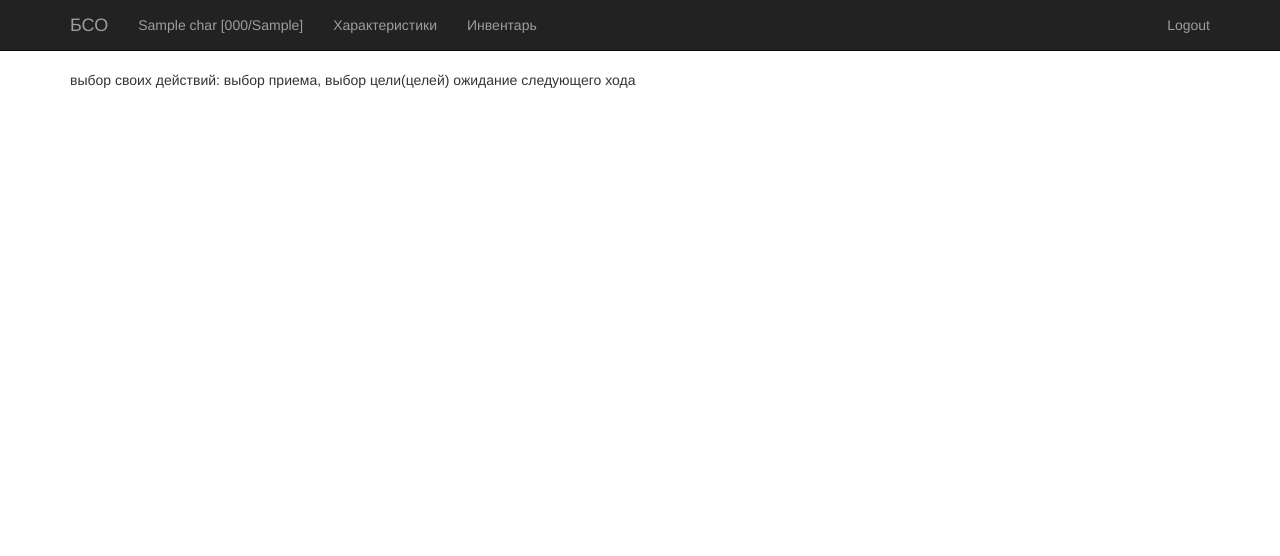
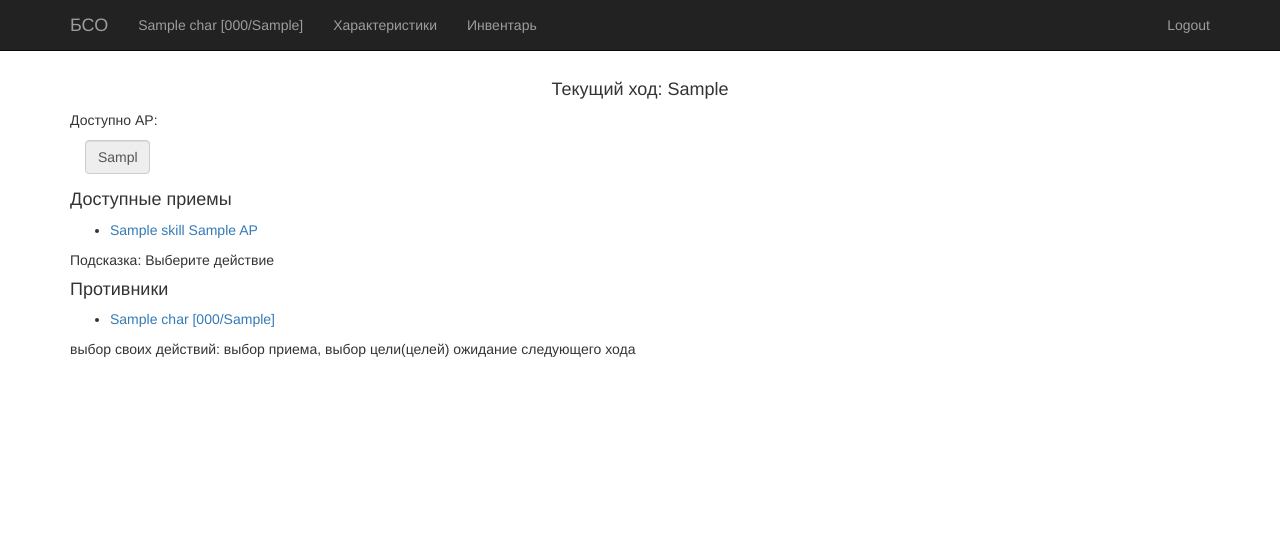
Before and after one commit to qs/deathtower, a Python web app: template templates/battle.html in a window 1280 px wide. Shown: the top 556 px of the page. Run offline with Jinja, Linux system fonts and the light colour scheme; the template is opened without the code that fills it: most values are stand-ins (such as "Sample title", 1, 10 or a date in 2020); some libraries are stand-ins or nearby versions.

Commit message:
battle template

```diff
--- a/templates/battle.html
+++ b/templates/battle.html
@@ -4,8 +4,97 @@
 
 
 {% block content %}
+<h4 class="text-center">Текущий ход: {{ battle.current_turn }}</h4>
+{% if char.battle_turn > battle.current_turn %}
+        Ожидание хода противников
+        <META HTTP-EQUIV="Refresh" CONTENT="5">
+{% else %}
+<p>Доступно AP:</p>
+    <div class="col-xs-1">
+      <input class="form-control" name="ap_left" id="ap_left" type="text" value="{{ char.attrs['ap'] }}" disabled>
+    </div>
+<br /><br />
+<h4>Доступные приемы</h4>
+<ul>
+{% for s in char.get_skills() %}
+        <li><a href="#" role="button" id="skill{{ s.key.id() }}" class="skill">{{ s.name }} {{ s.attrs['ap'] }} AP</a></li>
+{% endfor %}
+</ul>
+<p>Подсказка: <span id="hint">Выберите действие</span></p>
+{% endif %}
+<h4>Противники</h4>
+<ul>
+{% for ch in chars %}
+        {% if ch.key != char.key %}
+        <li><a href="#" role="button" id="enemy{{ ch.key.id() }}" class="enemy">{{ ch.name }} [{{ ch.attrs['hp'] }}/{{ ch.attrs['hp_max'] }}]</a></li>
+        {% endif %}
+{% endfor %}
+</ul>
+
+{% if char.battle_turn <= battle.current_turn %}
+<form class="form-horizontal" role="form" method="POST">
+  <div class="form-group">
+    <label class="col-sm-2 control-label">Ваш ход:</label>
+    <div class="col-xs-4">
+      <textarea class="form-control" name="turn_action_texts" id="turn_action_texts" type="text" disabled></textarea>
+    </div>
+  </div>
+  <input type="hidden" name="turn_actions" id="turn_actions">
+  <div class="form-group">
+    <div class="col-sm-offset-2 col-sm-10">
+      <input type="submit" id="turn_action" name="turn_action" class="btn btn-default" value="Сделать ход">
+      <button id="clear_action" name="clear_action" class="btn btn-default">Очистить</button>
+    </div>
+  </div>
+</form>
+{% endif %}
 
 выбор своих действий: выбор приема, выбор цели(целей)
 ожидание следующего хода
 
+
+<script>
+
+var skills = {
+{% for s in char.get_skills() %}
+    '{{ s.key.id() }}': {'name': '{{s.name }}', 'ap': {{s.attrs['ap'] }} },
+{% endfor %}
+};
+
+var enemies = {
+{% for ch in chars %}
+    '{{ ch.key.id() }}': '{{ch.name }}',
+{% endfor %}
+};
+
+var skill_id = 0;
+var aim_id = 0;
+var action_text = '';
+var action_hidden = [];
+
+$('.skill').click(function() {
+    skill_id = $(this).attr("id").replace('skill', '');
+    $('#hint').html('Выберите цель');
+});
+
+$('.enemy').click(function() {
+    enemy_id = $(this).attr("id").replace('enemy', '');
+    var ap_left = parseInt($('#ap_left').val());
+    if (skill_id != 0 && (ap_left - skills[skill_id]['ap']) > 0) {
+        var ap = skills[skill_id]['ap'];
+        action_text += ' ' + skills[skill_id]['name'] + ' ' + enemies[enemy_id] + ', ';
+        $('#turn_action_texts').val(action_text);
+        action_hidden.push({'skill': skill_id, 'aim': enemy_id});
+        $('#turn_actions').val(JSON.stringify(action_hidden));
+        var ap_left_new = ap_left - ap;
+        $('#ap_left').val(ap_left_new);
+        skill_id = 0;
+        enemy_id = 0;
+        $('#hint').html('Выберите действие');
+    }
+});
+
+
+</script>
+
 {% endblock %}
```
Also changed, not shown: main.py (+60 -3 lines), models.py (+24 -10 lines).
